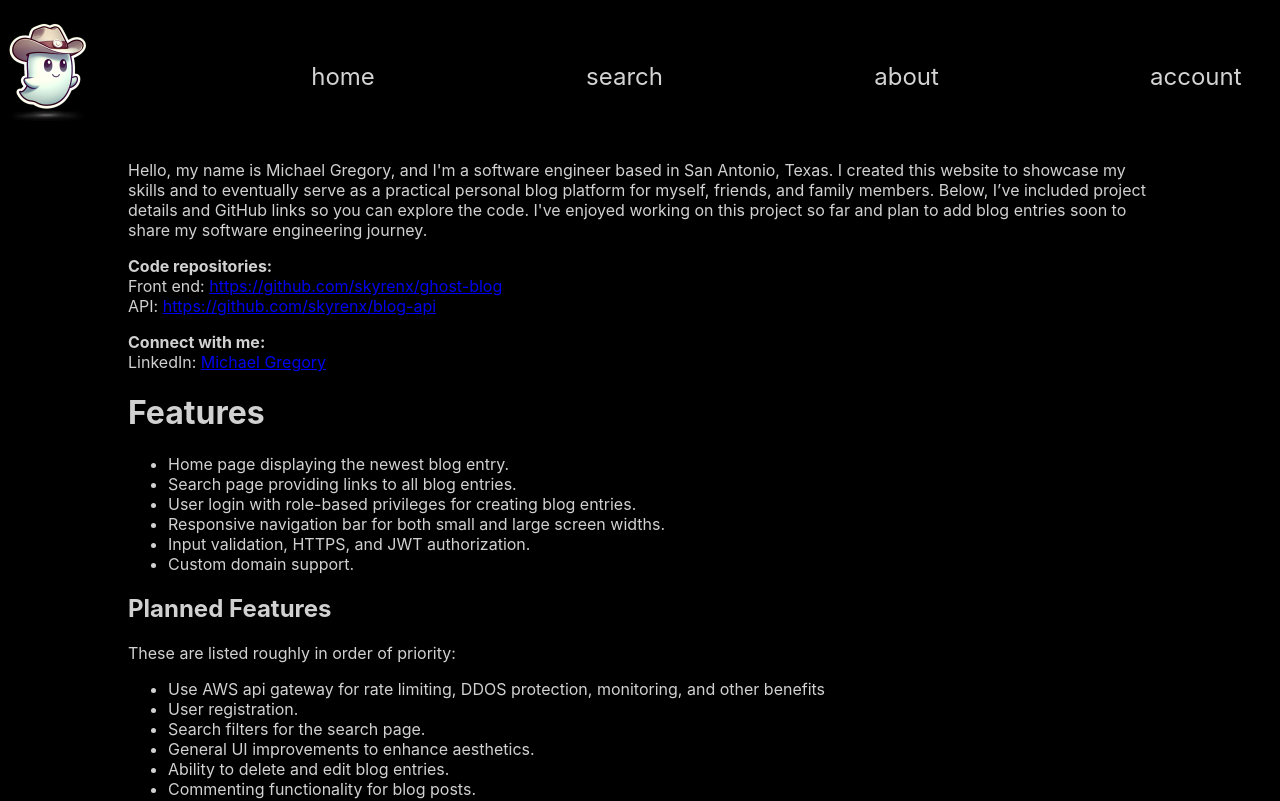
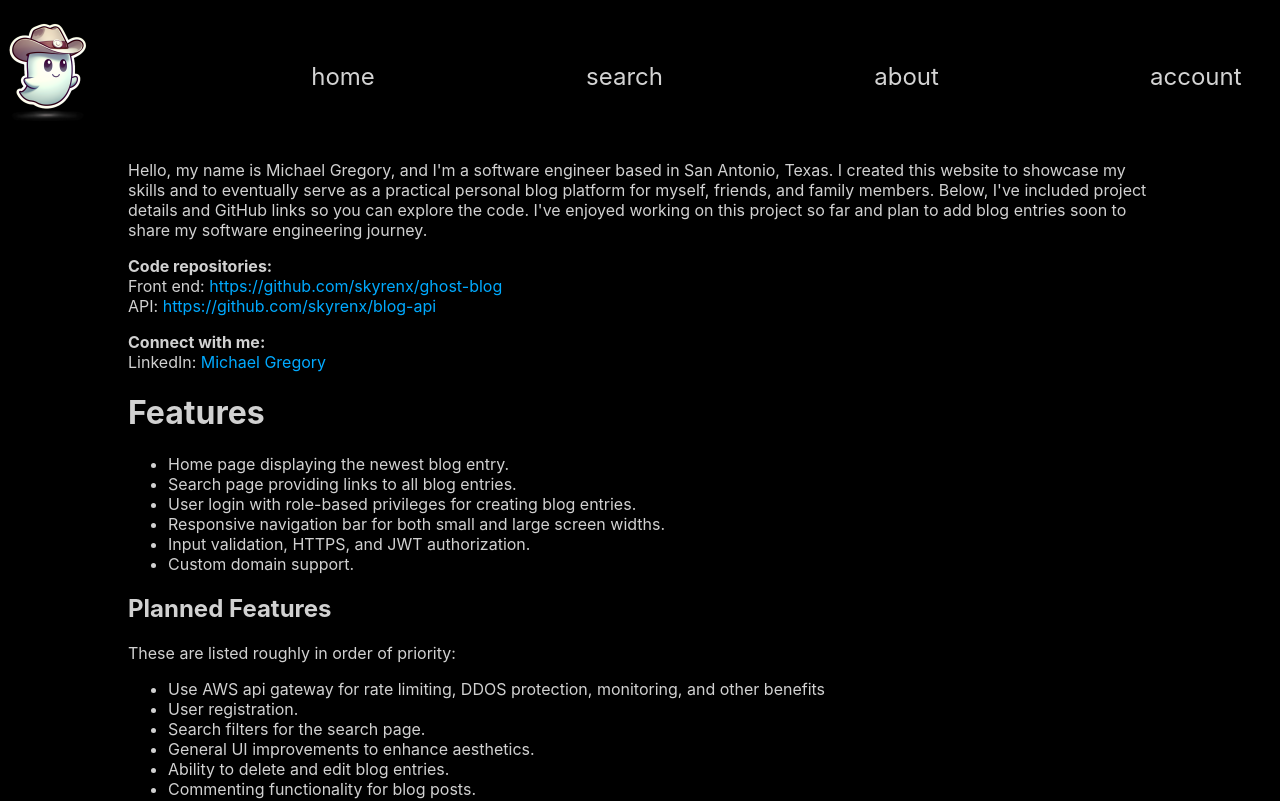
Before and after one commit to skyrenx/ghost-blog, a React (Create React App) app: page /about in a window 1280 px wide. Shown: the top 801 px of the page. Built offline with nearby package versions, Linux system fonts and the light colour scheme.

Commit message:
fix nav bar resize bug, reduce flickering, increase contract of links

```diff
--- a/src/App.css
+++ b/src/App.css
@@ -48,3 +48,11 @@ input {
 input::placeholder {
   color: #aaaaaa; /* Slightly lighter gray for placeholder text */
 }
+
+a {
+  color: #00aaff; /* Bright Blue */
+  text-decoration: none;
+}
+a:hover {
+  color: #00ffff; /* Cyan on hover */
+}
--- a/src/App.js
+++ b/src/App.js
@@ -6,7 +6,7 @@ import AboutPage from './components/AboutPage';
 import WritePage from './components/WritePage';
 import SearchPage from './components/SearchPage';
 import NavigationBar from './components/NavigationBar';
-import AccountSection from './components/AccountSection';
+import AccountSection from './components/AccountPage';
 
 
 function App() {
--- a/src/components/AboutPage.js
+++ b/src/components/AboutPage.js
@@ -4,7 +4,7 @@ function AboutPage() {
            <p>
                Hello, my name is Michael Gregory, and I'm a software engineer based in San Antonio, Texas.
                I created this website to showcase my skills and to eventually serve as a practical personal blog
-               platform for myself, friends, and family members. Below, I’ve included project details and GitHub
+               platform for myself, friends, and family members. Below, I've included project details and GitHub
                links so you can explore the code. I've enjoyed working on this project so far and plan to add blog
                entries soon to share my software engineering journey.
            </p>
--- a/src/components/NavigationBar.js
+++ b/src/components/NavigationBar.js
@@ -66,13 +66,14 @@ function NavigationBar({navLinks}) {
 
 }
 
+// Hidden nav bar used to check if the nav bar has enough space to be displayed.
 function HiddenNavigationBarHorizontal({getLinks}){
     return (
         <div className='navigationBar-horizontalNavBar'>
             <ul className="navigationBar-list" style={{visibility: 'hidden'}}>
                 <li><a href="#">
-                <img className="ghostLogo" src={ghostImage} alt="A small cute cartoon ghost wearing a cowboy hat"/>
-                    </a></li>{<div></div>}
+                <img className="ghostLogo" src={ghostImage} width={100} height={100} alt="A small cute cartoon ghost wearing a cowboy hat"/>
+                    </a></li>
                     {getLinks()}
             </ul>
         </div>
@@ -84,7 +85,7 @@ function NavigationBarHorizontal({getLinks}){
         <div className='navigationBar-horizontalNavBar'>
             <ul className="navigationBar-list">
                 <li><a href="#">
-                <img className="ghostLogo" src={ghostImage} alt="A small cute cartoon ghost wearing a cowboy hat"/>
+                <img className="ghostLogo" src={ghostImage} width={100} height={100} alt="A small cute cartoon ghost wearing a cowboy hat"/>
                     </a></li>
                 {getLinks()}
             </ul>
--- a/src/components/NavigationHamburgerMenu.js
+++ b/src/components/NavigationHamburgerMenu.js
@@ -9,6 +9,7 @@ function NavigationHamburgerMenu({getLinks}) {
         setMenuOpen(!menuOpen);
     }
 
+    //Close the hamburger menu if a link was clicked
     const handleClickNavAnchor = (event) => {
         // if the clicked element is an anchor tag
         if(event.target.tagName === 'A'){
@@ -16,6 +17,7 @@ function NavigationHamburgerMenu({getLinks}) {
         };
     }
 
+    //Close the hamburger menu if a link was clicked
     const handleClickAnchorImage = (event) => {
         // if the clicked element is an anchor tag or image tag
         if(event.target.tagName === 'A' ||
```
Also changed, not shown: src/components/AccountPage.js (renamed from src/components/AccountSection.js).
